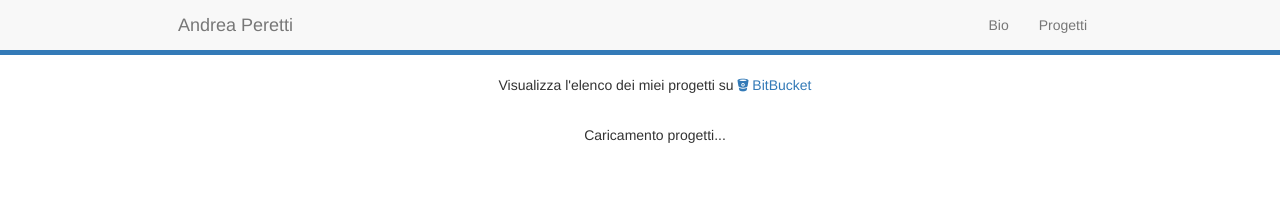
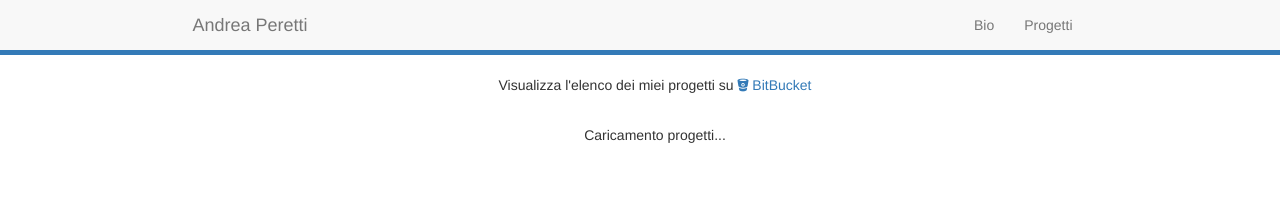
Before and after one commit to andxet/andxet.dev, a Jekyll site: the page built from portfolio.html, in a window 1280 px wide. Shown: the top 208 px of the page. Built offline with Jekyll 4.4.1, drawn with Linux system fonts in a browser that asks for light colours; nearby versions of some CDN libraries.

Commit message:
Modificato parametro in css, ora non c'è più un padding nella navbar ma una dimensione massima (era brutto su mobile)

```diff
--- a/css/style.css
+++ b/css/style.css
@@ -51,8 +51,9 @@ div.marketing .col-md-4:hover {
 }
 
 .navbar .container{
-    padding-left: 50px;
-    padding-right: 50px;
+  margin-right: auto;
+  margin-left: auto;
+  max-width: 925px;
 }
 
 nav .img-circle{
```
